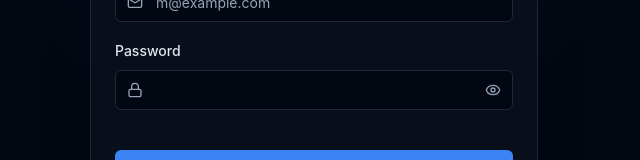
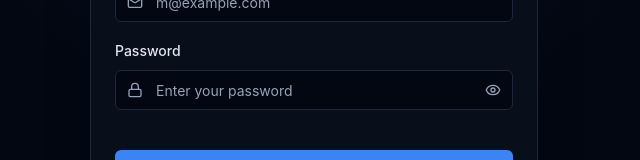
Before and after one commit to Agarwalsonali/AI_Due_Diligence_Copilot, a Next.js app in the folder frontend/: page /login in a window 1280 px wide. Shown: the part 390-550 px from the top of the page, without its empty margins (326-966 px from the left). Built offline with nearby package versions, Linux system fonts and the light colour scheme.

Commit message:
password placeholder

```diff
--- a/frontend/src/app/(auth)/login/page.tsx
+++ b/frontend/src/app/(auth)/login/page.tsx
@@ -80,6 +80,7 @@ export default function LoginPage() {
               <Input
                 id="password"
                 type={showPassword ? 'text' : 'password'}
+                placeholder="Enter your password"
                 className="pl-10 pr-10"
                 value={password}
                 onChange={(e) => setPassword(e.target.value)}
```
Also changed, not shown: 1 other file (tests, documents, lock files or other folders).
